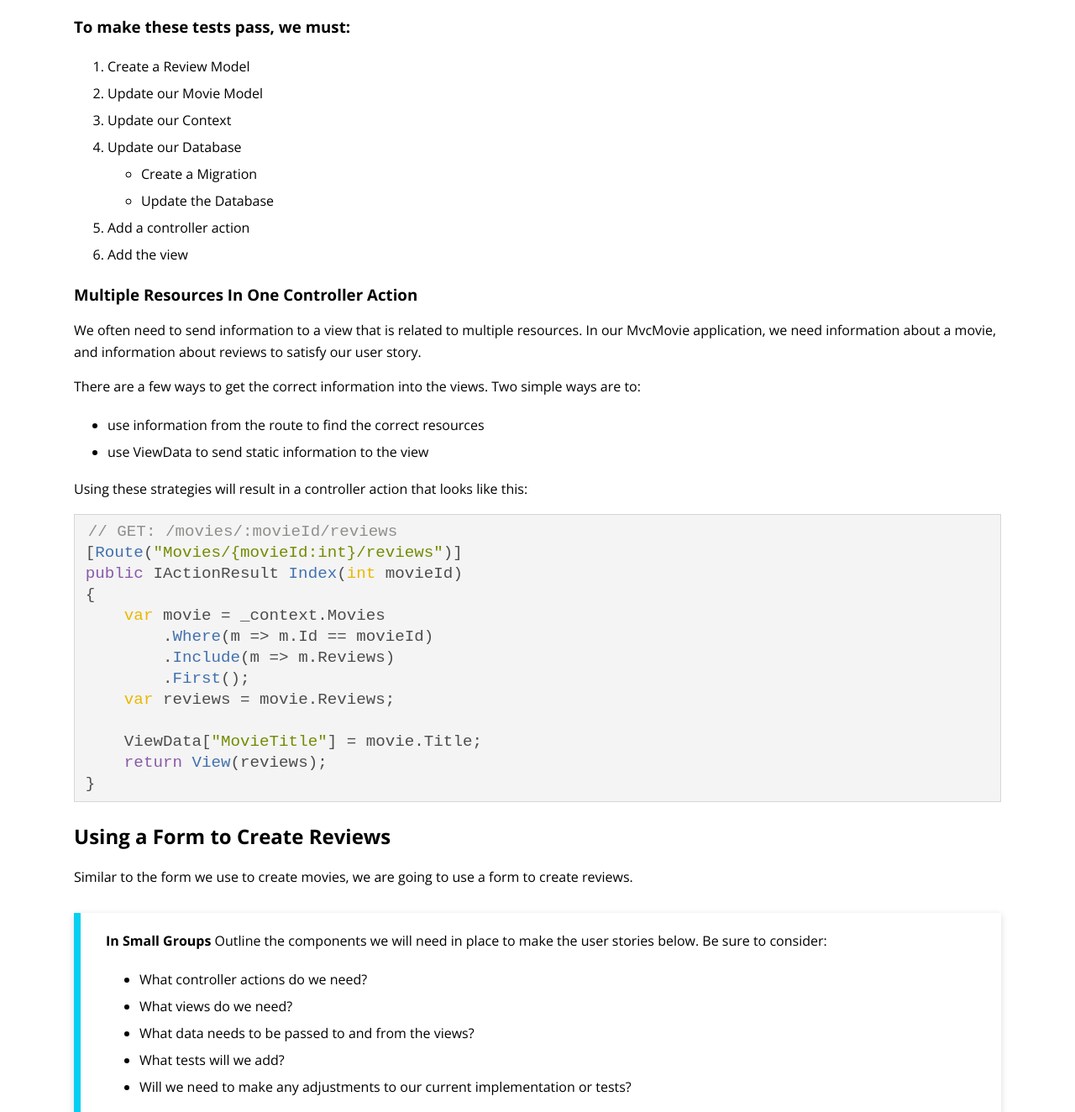
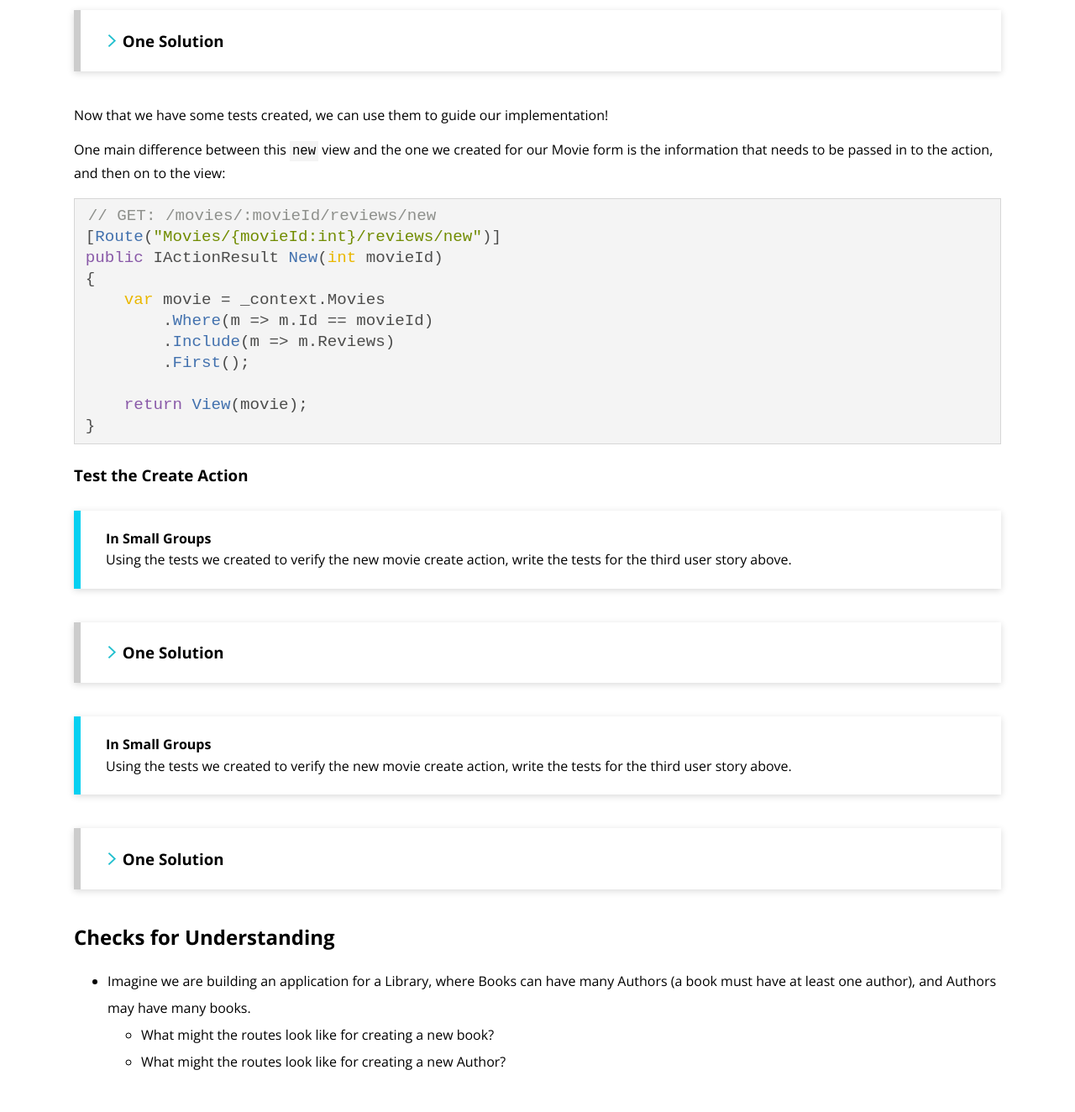
Before and after one commit to turingschool/launch-curriculum, a Jekyll site: the page built from module3/lessons/week3/CreatingRelatedResources.md, in a window 1280 px wide and 1400 px high, scrolled down 1757 px, cut to the strip 0-1324 px from the top of the window. Shown: the whole strip at 84% size. Built offline with Jekyll 4.4.1, drawn with Linux system fonts in a browser that asks for light colours; nearby versions of some CDN libraries; comment, search, counter and statistics services are not loaded; some of the changed text lies outside the part shown.

Commit message:
update lesson to only create

````diff
--- a/module3/lessons/week3/CreatingRelatedResources.md
+++ b/module3/lessons/week3/CreatingRelatedResources.md
@@ -11,150 +11,11 @@
 
 ## Learning Goals
 - Use a form to create a one-to-many relationship
-- Create Index Page for a Resource with related data
 
 ### Demo
 
 Your instructor will demonstrate what our MvcMovie application will look like after today's lesson.  Our goal today is to:
-* Add Movie Reviews to our database
-* Include a Movie's reviews on it's show page
 * Use a form to create new reviews for a movie
-
-## Nested Resources
-
-So far, we have been working with a single resource - Movie.  This makes our routes relatively straight forward. We learned about RESTful routes and implemented them into our project.
-
-<section class='call-to-action'>
-<strong>To Review</strong>: List all the RESTful routes for Movie in your notebook.
-</section>
-
-RESTful routes can also be used for more complex data relationships.
-
-We are going to be updating our application so that we have a database similar to the diagram below:
-![](/assets/images/module3/Week3/MovieReviewERD.png)
-
-<section class='answer' markdown="1">
-
-### Restful Routes for a Nested Resource
-If we imagine we have an application that tracks artists and their paintings.  An artist has many paintings, and a painting belongs to an artist.  The 14 restful routes we would create (7 for each resource) could look like:
-
-| path                                  | method     | Controller#Action |
-| ------------------------------------- | ---------: | ----------------: |
-| /artists                              | GET        | Artists#Index     |
-| /artists/:id                          | GET        | Artists#Show      |
-| /artists/new                          | GET        | Artists#New       |
-| /artists                              | POST       | Artists#Create    |
-| /artists/:id/edit                     | GET        | Artists#Edit      |
-| /artists/:id                          | PUT        | Artists#Update    |
-| /artists/:id                          | DELETE     | Artists#Destroy   |
-| /artists/:artistId/paintings          | GET        | Paintings#Index   |
-| /artists/:artistId/paintings/:id      | GET        | Paintings#Show    |
-| /artists/:artistId/paintings/new      | GET        | Paintings#New     |
-| /artists/:artistsId/paintings         | POST       | Paintings#Create  |
-| /artists/:artistId/paintings/:id/edit | GET        | Paintings#Edit    |
-| /artists/:artistId/paintings/:id      | PUT        | Paintings#Update  |
-| /artists/:artistId/paintings/:id      | DELETE     | Artists#Destroy   |
-
-Note that the routes are _nested_ to reflect the database relationships that exists, but the controllers are not nested.
-
-</section>
-
-## Use TDD to Create a Movie's Review Page
-
-Today, we are going to use TDD to help us drive the development of our new feature!
-
-<section class='call-to-action' markdown='1'>
-
-With a partner, work on creating a test for the User Story below.  Make sure to consider:
-* What objects need to exist in the Arrange section?
-* How will you confirm what should be on the page?
-
-```
-As a user
-When I visit /movies/1/reviews
-Then I see
-    The title of the movie
-    All of that movie's reviews (with a rating and review content)
-```
-
-</section>
-
-<section class='answer' markdown='1'>
-
-### One Solution
-
-```c#
-[Fact]
-public async Task Index_ReturnsViewWithReviews()
-{
-    var context = GetDbContext();
-    var client = _factory.CreateClient();
-
-    Movie spaceballs = new Movie { Genre = "Comedy", Title = "Spaceballs" };
-    Review review1 = new Review { Rating = 5, Content = "Better than Star Wars" };
-    Review review2 = new Review { Rating = 4, Content = "Good. But, when will then be now?" };
-    spaceballs.Reviews.Add(review1);
-    spaceballs.Reviews.Add(review2);
-    Movie youngFrankenstein = new Movie { Genre = "Comedy", Title = "Young Frankenstein" };
-    context.Movies.Add(spaceballs);
-    context.Movies.Add(youngFrankenstein);
-    context.SaveChanges();
-
-    var response = await client.GetAsync($"/Movies/{spaceballs.Id}/Reviews");
-    //Make sure the route exists!
-    Assert.Equal(HttpStatusCode.OK, response.StatusCode);
-
-    var html = await response.Content.ReadAsStringAsync();
-
-    //Make sure the page contains the correct info
-    Assert.Contains(spaceballs.Title, html);
-    Assert.DoesNotContain(youngFrankenstein.Title, html);
-}
-```
-
-</section>
-
-### To make these tests pass, we must:
-1. Create a Review Model
-2. Update our Movie Model
-3. Update our Context
-4. Update our Database
-    * Create a Migration
-    * Update the Database
-5. Add a controller action
-6. Add the view
-
-<section class='instructor-notes' markdown='1'>
-Walk through these steps as a group; gather steps from students as you go!
-
-We want students to understand how we can send the information we need to show information from two resources on a single view
-</section>
-
-### Multiple Resources In One Controller Action
-
-We often need to send information to a view that is related to multiple resources.  In our MvcMovie application, we need information about a movie, and information about reviews to satisfy our user story.
-
-There are a few ways to get the correct information into the views.  Two simple ways are to:
-* use information from the route to find the correct resources
-* use ViewData to send static information to the view
-
-Using these strategies will result in a controller action that looks like this:
-
-```c#
-// GET: /movies/:movieId/reviews
-[Route("Movies/{movieId:int}/reviews")]
-public IActionResult Index(int movieId)
-{
-    var movie = _context.Movies
-        .Where(m => m.Id == movieId)
-        .Include(m => m.Reviews)
-        .First();
-    var reviews = movie.Reviews;
-
-    ViewData["MovieTitle"] = movie.Title;
-    return View(reviews);
-}
-```
 
 ## Using a Form to Create Reviews
 
@@ -266,9 +133,7 @@
         .Include(m => m.Reviews)
         .First();
 
-    ViewData["MovieTitle"] = movie.Title;
-    ViewData["MovieId"] = movie.Id;
-    return View();
+    return View(movie);
 }
 ```
 
@@ -344,6 +209,6 @@
 </section>
 
 ## Checks for Understanding
-* Why do we need to include the movie id in our route for reviews?
-* What would happen if we did not `.Include()` the reviews for a movie in our Reviews Index action?
-* Let's imagine we are going to add Directors to our application.  What would the RESTful routes look like for Directors?
+* Imagine we are building an application for a Library, where Books can have many Authors (a book must have at least one author), and Authors may have many books.
+    * What might the routes look like for creating a new book?
+    * What might the routes look like for creating a new Author?
````
Also changed, not shown: other parts of module3/lessons/week3/CreatingRelatedResources.md (+6 -0 lines).
